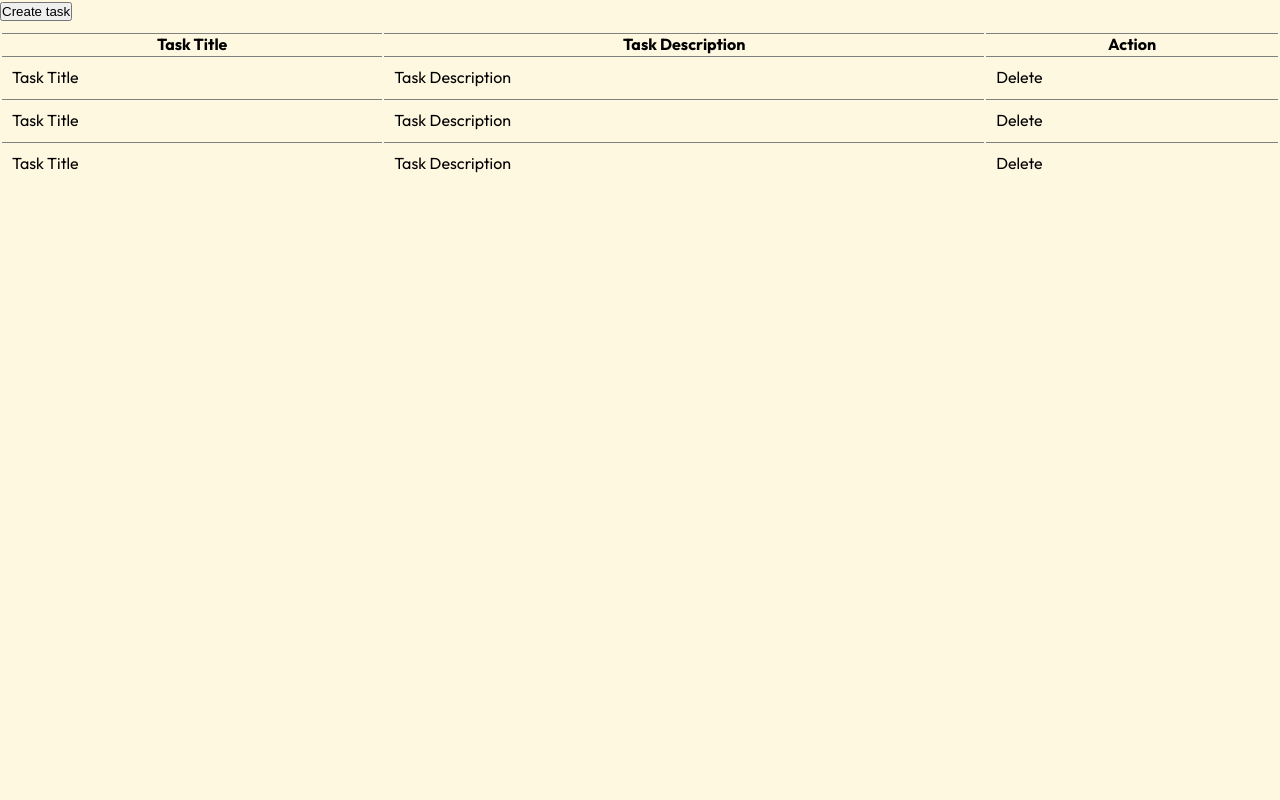
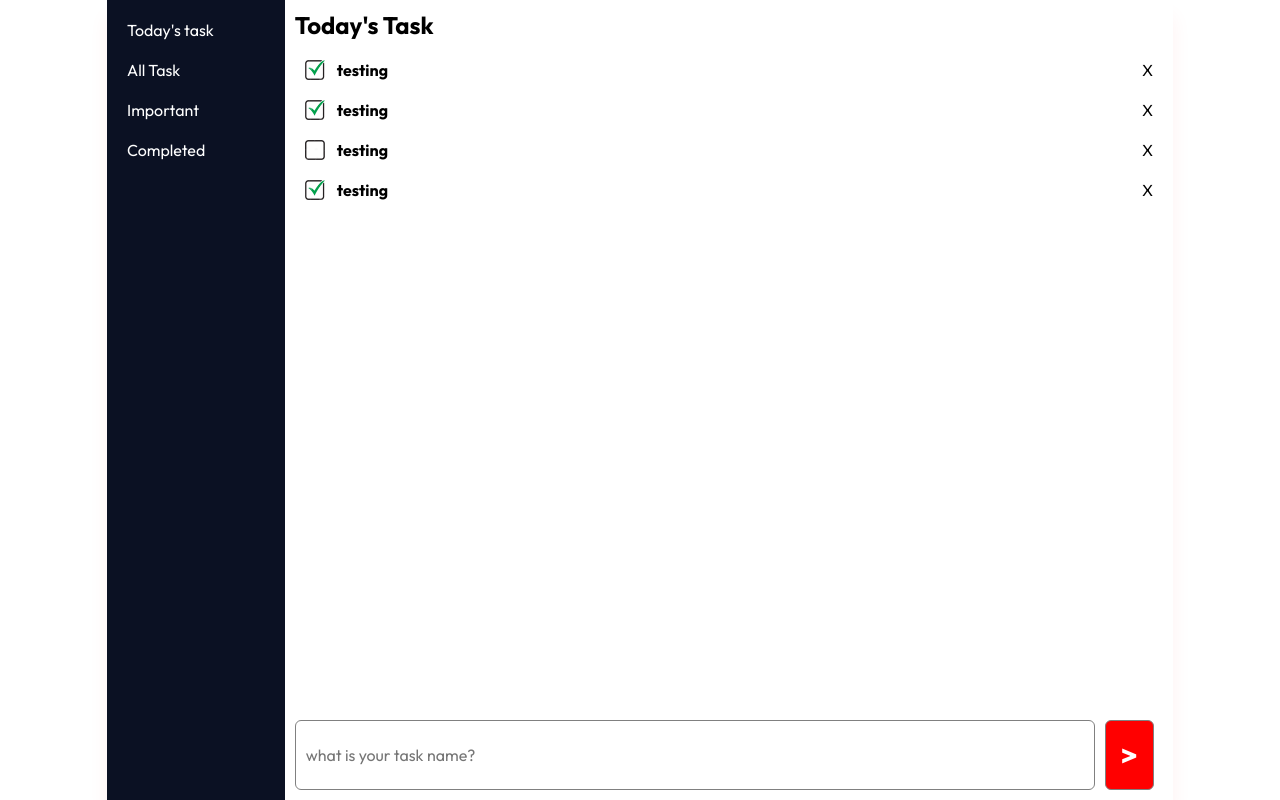
Before and after one commit to RehamanSyed/todo-app, a plain HTML site: page index.html in a window 1280 px wide. Drawn offline with Linux system fonts and the light colour scheme.

Commit message:
Worked on UI

```diff
--- a/global/script.js
+++ b/global/script.js
@@ -19,6 +19,5 @@ taskform.addEventListener("submit", function (e) {
 
 function openModal() {
   let modal = document.getElementsByClassName("modal");
-
   console.log("clicked on button", modal);
 }
--- a/global/style.css
+++ b/global/style.css
@@ -1,20 +1,86 @@
 * {
   margin: 0px;
   padding: 0px;
+  box-sizing: border-box;
 }
+
 body {
   font-family: "Outfit", sans-serif;
 }
 
 .main {
-  background-color: #fff8e1;
+  background-color: #fff;
   height: 100vh;
+  box-shadow: 1px 1px 1px gray;
 }
+
 .container {
-  max-width: 100%;
-  width: 1440px;
+  width: 100%;
   margin: 0px auto;
+  max-width: 1066px;
+  box-shadow: 0px 16px 19px #fff2f2;
+
 }
+
+.row {
+  display: flex;
+  /* flex-wrap: wrap; */
+}
+
+.left_sidebar {
+  background-color: #0b1123;
+  padding: 10px;
+  height: 100vh;
+  flex: 0 0 auto;
+  width: 16.66666667%;
+}
+
+.left_sidebar ul {
+  margin: 0px;
+}
+
+.left_sidebar ul li {
+  list-style-type: none;
+  padding: 10px;
+  color: #fff;
+}
+
+.main_content {
+  flex: 0 0 auto;
+  width: 83.33333333%;
+  background-color: #fff;
+  padding: 10px;
+  /* width: 100%; */
+}
+
+.all_task_list {
+
+  height: 70vh;
+
+  width: 100%;
+}
+
+.all_task_list ul {
+  margin: 0px;
+}
+
+.all_task_list ul li {
+  list-style-type: none;
+  padding: 10px;
+  color: #000;
+}
+
+.add_task {
+  position: absolute;
+  /* width: 100%; */
+  bottom: 10px;
+}
+
+.add_task .input_form {
+  display: flex;
+  /* width: 100%; */
+}
+
 .section {
   display: flex;
   justify-content: center;
@@ -27,22 +93,25 @@ body {
   margin-bottom: 10px;
   text-align: center;
 }
-.input-form {
+
+.input_form {
   display: flex;
-  flex-direction: column;
+
   gap: 10px;
 }
-.input-form input[type="text"] {
-  padding: 15px;
+
+.input_form input[type="text"] {
+  padding: 10px;
   max-width: 100%;
-  width: 500px;
+  width: 800px;
   border: 1px solid gray;
   border-radius: 6px;
   font-size: 16px;
   background: white;
   font-family: "Outfit", sans-serif;
 }
-.input-form textarea {
+
+.input_form textarea {
   padding: 15px;
   max-width: 100%;
   width: 500px;
@@ -51,9 +120,10 @@ body {
   border-radius: 6px;
   font-family: "Outfit", sans-serif;
 }
-.input-form input[type="submit"] {
+
+.input_form button {
   padding: 15px;
-  max-width: 100%;
+  /* max-width: 100%; */
   border: 1px solid gray;
   border-radius: 6px;
   background: red;
@@ -67,10 +137,18 @@ body {
   margin-top: 10px;
   width: 100%;
 }
+
 .task-list table tr th {
   border-top: 1px solid gray;
 }
+
 .task-list table tr td {
   border-top: 1px solid gray;
   padding: 10px;
 }
+
+
+.modal {
+  position: absolute;
+
+}
--- a/index.html
+++ b/index.html
@@ -14,72 +14,81 @@
 
 <body>
     <main class="main">
-
         <section class="task-section">
             <div class="container">
-                <div class="task-options">
-                    <button onClick=openModal()>Create task</button>
-                </div>
-                <div class="task-list">
-                    <table>
-                        <thead>
-                            <tr>
-                                <th>Task Title</th>
-                                <th>Task Description</th>
-                                <th>Action</th>
-                            </tr>
-                        </thead>
-                        <tbody>
-                            <tr>
-                                <td>Task Title</td>
-                                <td>Task Description</td>
-                                <td>Delete</td>
-                            </tr>
-                            <tr>
-                                <td>Task Title</td>
-                                <td>Task Description</td>
-                                <td>Delete</td>
-                            </tr>
-                            <tr>
-                                <td>Task Title</td>
-                                <td>Task Description</td>
-                                <td>Delete</td>
-                            </tr>
-                        </tbody>
+                <div class="row">
+                    <div class="left_sidebar">
+                        <ul>
+                            <li>
 
-                    </table>
+                                Today's task</li>
+                            <li>All Task</li>
+                            <li>Important</li>
+                            <li>Completed</li>
+                        </ul>
+
+                    </div>
+                    <div class="main_content">
+                        <div style="margin-bottom: 10px;">
+                            <h1>Today's Task</h1>
+                        </div>
+                        <div class="all_task_list">
+                            <ul>
+                                <li>
+                                    <div style=" display: flex; align-items: center; justify-content: space-between;">
+                                       <div style="gap: 12px; display: flex; align-items: center; justify-content: space-between;">
+                                           <img src="/images/check.jpg" alt="" srcset="" width="20p" />
+                                           <h4>testing</h4>
+                                        </div>
+                                        X
+                                    </div>
+
+                                </li>
+                                <li>
+                                    <div style=" display: flex; align-items: center; justify-content: space-between;">
+                                       <div style="gap: 12px; display: flex; align-items: center; justify-content: space-between;">
+                                           <img src="/images/check.jpg" alt="" srcset="" width="20p" />
+                                           <h4 style="stroke: aliceblue;">testing</h4>
+                                        </div>
+                                        X
+                                    </div>
+
+                                </li>
+                                <li>
+                                    <div style=" display: flex; align-items: center; justify-content: space-between;">
+                                       <div style="gap: 12px; display: flex; align-items: center; justify-content: space-between;">
+                                           <img src="/images/uncheck.jpg" alt="" srcset="" width="20p" />
+                                           <h4>testing</h4>
+                                        </div>
+                                        X
+                                    </div>
+
+                                </li>
+                                <li>
+                                    <div style=" display: flex; align-items: center; justify-content: space-between;">
+                                       <div style="gap: 12px; display: flex; align-items: center; justify-content: space-between;">
+                                           <img src="/images/check.jpg" alt="" srcset="" width="20p" />
+                                           <h4>testing</h4>
+                                        </div>
+                                        X
+                                    </div>
+
+                                </li>
+
+                            </ul>
+                        </div>
+                        <div class="add_task">
+                            <div class="input_form">
+                                <input type="text" id="tasktitle" placeholder="what is your task name?" />
+                                <button>></button>
+                            </div>
+
+                        </div>
+                    </div>
                 </div>
             </div>
         </section>
     </main>
-
-    <div class="modal" style="display:none">
-        <div class="modal-heading">
-            <h1>
-                Create Task List
-            </h1>
-        </div>
-        <div class="modal-content">
-
-            <section class="section">
-                <div class="container">
-                    <div class="section-heading">
-                        <h1>Todo Listing</h1>
-                    </div>
-                    <div>
-                        <form id="getTaskListForm">
-                            <div class="input-form">
-                                <input type="text" id="tasktitle" placeholder="what is your task name?" />
-                                <textarea rows="15" id="taskdesc" placeholder="Enter your list description"></textarea>
-                                <input type="submit" value="Add to my list">
-                            </div>
-                        </form>
-                    </div>
-                </div>
-            </section>
-        </div>
-
-    </div>
     <script src="global/script.js" type="text/javascript"></script>
 </body>
 
```
Also changed, not shown: images/check.jpg (added), images/uncheck.jpg (added).
